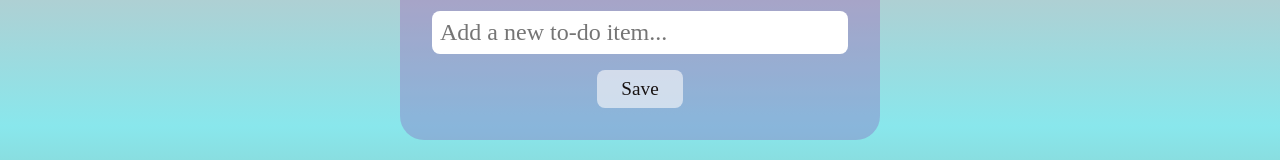
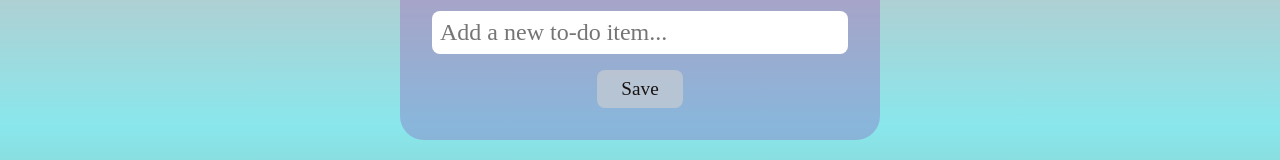
Before and after one commit to bauerindustries/react-frontend-for-todo-api, a React (Create React App) app: page / in a window 1280 px wide. Shown: the part 274-434 px from the top of the page. Built offline with nearby package versions, Linux system fonts and the light colour scheme; no server answers; the HTML template or start-up script is replaced by a standard one; a web font is replaced by a local one.

Commit message:
Revert "Sort getalltodos desc order by _id"
This reverts commit d993ac3b9a602c0480e40c0d67ac7b6345cc63c9.

```diff
--- a/src/components/layout/Main.module.css
+++ b/src/components/layout/Main.module.css
@@ -5,10 +5,9 @@ button {
   padding: 0.5rem 1.5rem;
   margin: 0 0.5rem;
   border-radius: 0.5rem;
-  background-color: rgba(255, 254, 254, 0.58);
+  background-color: rgba(210, 210, 210, 0.58);
   color: #171212;
   border: none;
-  transition: all 300ms;
 }
 
 button:hover,
@@ -17,7 +16,6 @@ button:active {
   background-color: rgba(210, 210, 210, 0.77);
   color: #171212;
   border: none;
-  transition: all 300ms;
 }
 
 sub {
```
